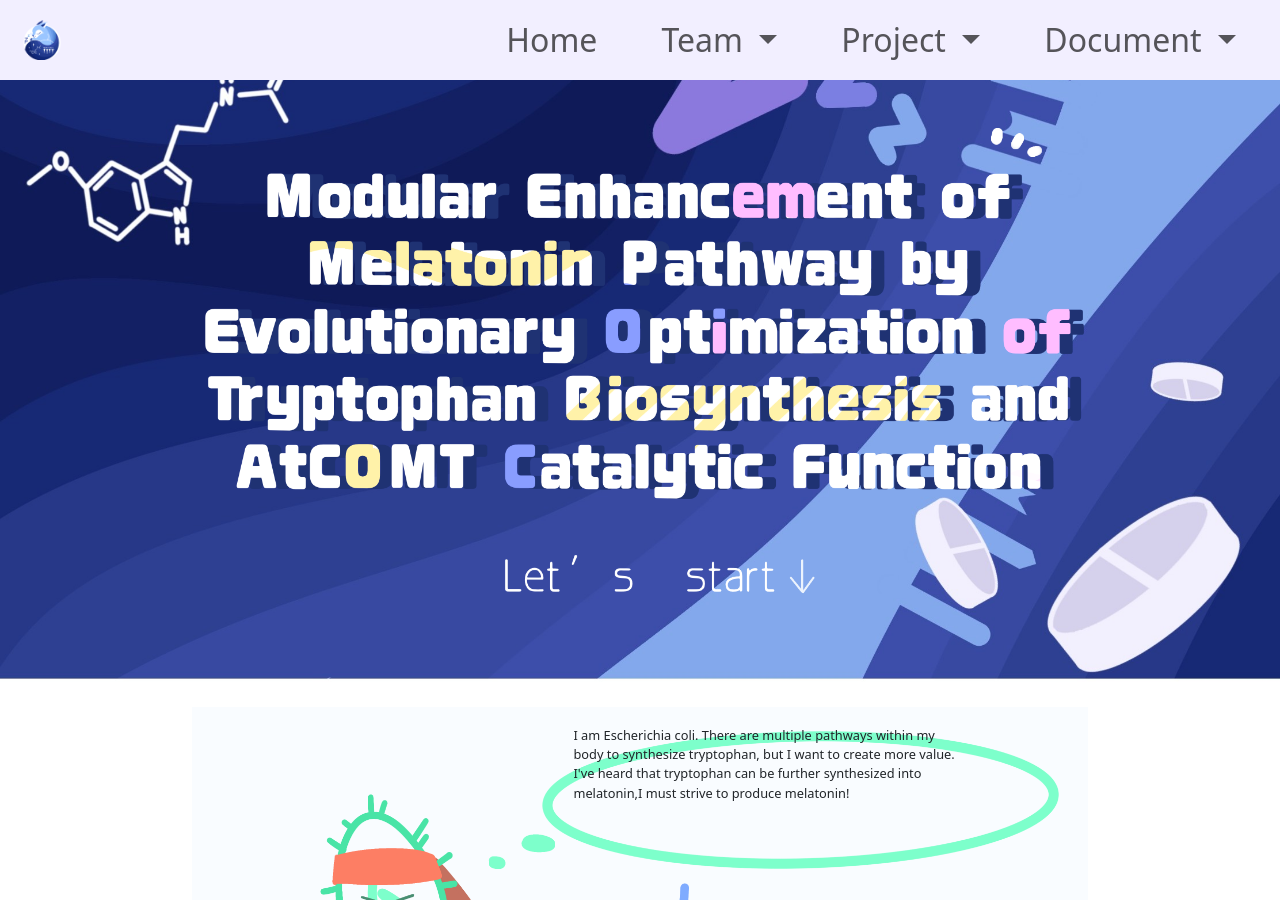
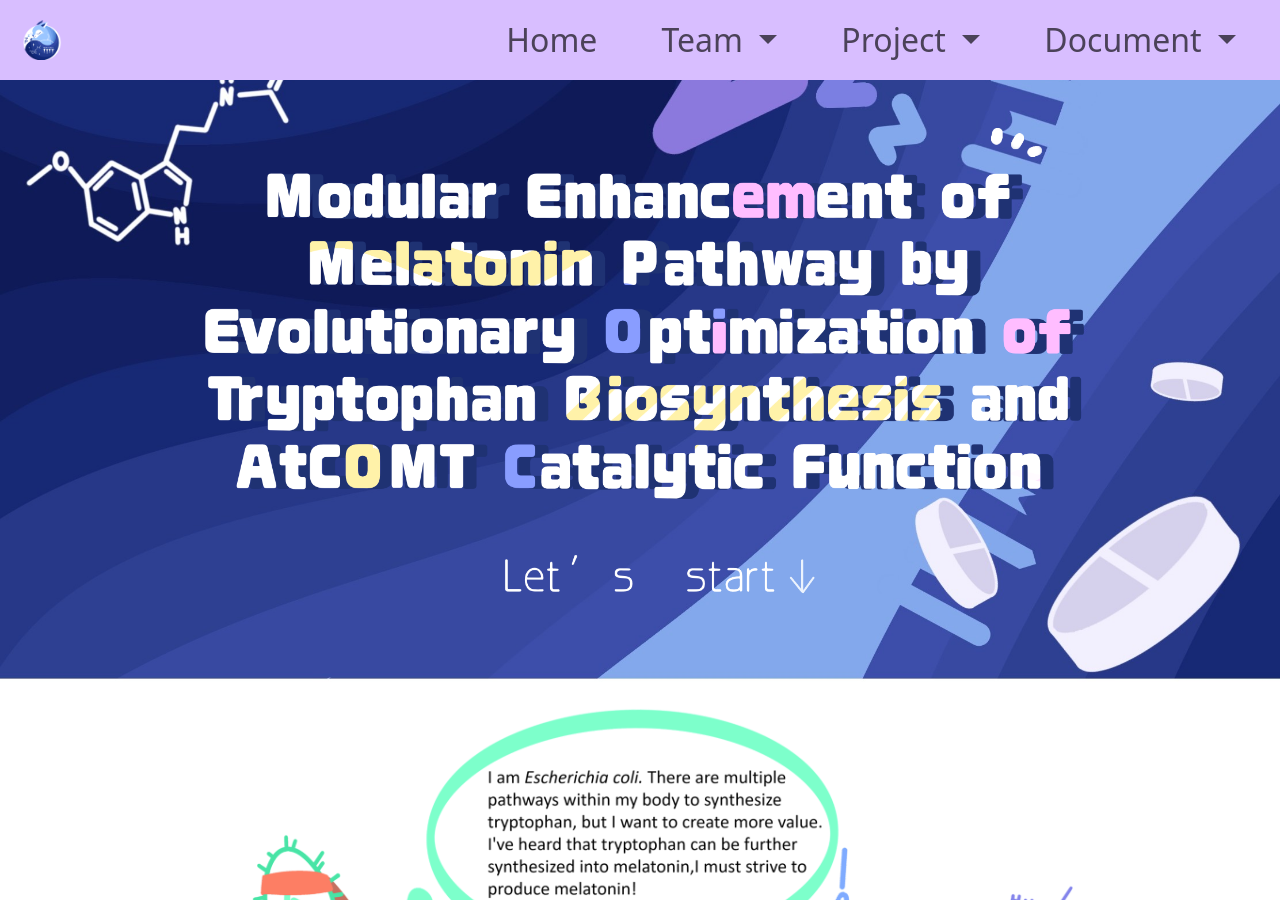
Before and after one commit to idec-teams/2025_NEFU-China, a Jekyll site: the page built from index.html, in a window 1280 px wide and 900 px high. Built offline with Jekyll 4.4.1, drawn with Linux system fonts in a browser that asks for light colours; some of the changed text lies outside the part shown.

Commit message:
complete home

```diff
--- a/_includes/footer.html
+++ b/_includes/footer.html
@@ -1,58 +1,53 @@
-<footer class="pt-5 pb-5 footer py-5 mt-5 bg-dark text-white">
-  <div class="container">
-    <div class="row mb-4">
-      <div class="col-lg-6 col-xs-12">
-        <h4 class="mb-3">Heading</h4>
-        <p>Lorem ipsum dolor sit amet, consectetur adipiscing elit. Nullam ac ante mollis quam tristique convallis</p>
+    <footer>
+		<div>
+			<div class="c-footer">
+				<div class="u-container">
+					<div class="u-hide-print">
+						<div class="c-footer__header">
 						</div>
-      <div class="col-lg-3 col-xs-12">
-        <h4 class="mt-lg-0 mt-sm-3">Links</h4>
-        <ul class="m-2 p-2">
-          <li><a href="#">Lorem ipsum</a></li>
-          <li><a href="#">Nam mauris velit</a></li>
-          <li><a href="#">Etiam vitae mauris</a></li>
-          <li><a href="#">Fusce scelerisque</a></li>
-          <li><a href="#">Sed faucibus</a></li>
-          <li><a href="#">Mauris efficitur nulla</a></li>
+						<div class="c-footer__grid">
+							<div class="c-footer__group">
+								<h3 class="c-footer__heading">About us</h3>
+								<ul class="c-footer__list">
+									<li class="c-footer__item"><a data-track="click">
+                                        This team is composed of enthusiastic students from five different colleges and various majors. To spy out the secrets of directed evolution, a group of beginners are looking forward to creating extraordinary experiences and we did it.</a></li>
 								</ul>
 							</div>
-      <div class="col-lg-3 col-xs-12">
-        <h4 class="mt-lg-0 mt-sm-4 mb-3">Contact</h4>
-        <p>22, Lorem ipsum dolor, consectetur adipiscing</p>
-        <p class="mb-0">(541) 754-3010</p>
-        <p>info@hsdf.com</p>
-        <!-- Social Icons -->
-        <div class="mt-2 d-flex gap-3">
-          <!-- 邮箱 -->
-          <a href="mailto:info@hsdf.com" target="_blank">
-            <img src="https://static.igem.wiki/teams/5974/footer/qq-email.webp" width="24" height="24" alt="邮箱">
-          </a>
-          <!-- 微信 -->
-          <a href="https://mp.weixin.qq.com/mp/profile_ext?action=home&__biz=Mzg5NTY1MzEwOQ==" target="_blank">
-            <img src="https://static.igem.wiki/teams/5974/footer/wechat.webp" width="24" height="24" alt="微信">
-          </a>
-          <!-- 小红书 -->
-          <a href="https://www.xiaohongshu.com/user/profile/67a5c29b0000000007003caf?xsec_token=YBkjEU-D3z1V_03-efveFtp0I46c48adlxcYP_vmDYuJ8%3D&xsec_source=app_share&xhsshare=WeixinSession&shareRedId=ODtDQUQ5OD02NzUyOTgwNjZIOTc2SD1N&apptime=1758101979&share_id=37bd072efc964789b685242f6847abe2&share_channel=wechat" target="_blank">
-            <img src="https://static.igem.wiki/teams/5974/footer/rednote.webp" width="24" height="24" alt="小红书">
-          </a>
-          <!-- Bilibili -->
-          <a href="https://space.bilibili.com/1859704945" target="_blank">
-            <img src="https://static.igem.wiki/teams/5974/footer/bilibili.webp" width="24" height="24" alt="Bilibili">
-          </a>
-          <!-- 抖音 -->
-          <a href="https://www.douyin.com/user/MS4wLjABAAAAQAnXJUEb5WzSxVKpKTI5qG31Qy97ivIZDcNC1SuA6K4ASUb0nCzFg7ZHCEAwQr2z?previous_page=app_code_link" target="_blank">
-            <img src="https://static.igem.wiki/teams/5974/footer/tiktalk.webp" width="24" height="24" alt="抖音">
-          </a>
+							<div class="c-footer__group">
+								<h3 class="c-footer__heading">About topic</h3>
+								<ul class="c-footer__list">
+									<li class="c-footer__item"><a data-track="click"> Directed Evolution of the NdmB Enzyme for the Synthesis of Paraxanthine.
+										</a></li>
+								</ul>
+							</div>
+							<div class="c-footer__group">
+								<h3 class="c-footer__heading">Quicklinks</h3>
+								<ul class="c-footer__list">
+                  <li class="c-footer__item"><a href="{{ '/project/background.html' | relative_url }}"
+											data-track="click" target="_blank">Background</a></li>
+                  <li class="c-footer__item"><a href="{{ '/project/design.html' | relative_url }}"
+											data-track="click" target="_blank">Design</a></li>
+                  <li class="c-footer__item"><a href="{{ '/project/results.html' | relative_url }}"
+											data-track="click" target="_blank">Result</a></li>
+								</ul>
+							</div>
+							<div class="c-footer__group">
+								<h3 class="c-footer__heading">Contact info</h3>
+								<ul class="c-footer__list">
+									<li class="c-footer__item"><a  data-track="click">
+                                        Email : iDEC-2025 NEFU-China</a></li>
+									<li class="c-footer__item"><a  data-track="click">
+                                        Address : Northeast Forestry University, Harbin, Heilongjiang 150040, P. R. China</a></li>
+								</ul>
 							</div>
 						</div>
 					</div>
-    <hr />
-    <!-- License & Repository -->
-    <div class="row mt-4">
-      <div class="col">
-        <p class="mb-0"><small>© 2025 - Content on this site is licensed under a <a class="subfoot" href="https://creativecommons.org/licenses/by/4.0/" rel="license">Creative Commons Attribution 4.0 International license</a>.</small></p>
-        <p><small>The repository used to create this website is available at <a href="https://gitlab.igem.org/2025/nefu-china">gitlab.igem.org/2025/nefu-china</a>.</small></p>
 				</div>
 			</div>
 		</div>
+		<div class="c-corporate-footer">
+			<div class="u-container">
+				<p class="c-corporate-footer__legal">iDEC-2025 NEFU-China</p>
+			</div>
+		</div>
 	</footer>
--- a/_layouts/default.html
+++ b/_layouts/default.html
@@ -4,6 +4,7 @@
   <meta charset="UTF-8">
   <title>{{ page.title }}</title>
   <link rel="stylesheet" href="{{ 'assets/style.css' | relative_url }}">
+  <link rel="stylesheet" href="{{ 'assets/footer.css' | relative_url }}">
   <link href="{{ '/assets/bootstrap.min.css' | relative_url }}" rel="stylesheet">
 	<!-- Loading 区 -->
 	<div id="loading"
--- a/assets/broadside.css
+++ b/assets/broadside.css
@@ -54,6 +54,7 @@
     text-decoration: none;
     transition: color 0.3s;
     -webkit-transition: color 0.3s; /* Safari */
+    display:none;
 }
 
 .submenu a:hover {
--- /dev/null
+++ b/assets/footer.css
@@ -0,0 +1,144 @@
+.c-footer {
+    background-color: #2f2f2f;
+    color: #d5d5d5;
+    line-height: 1.6;
+    padding: 24px 0;
+    font-size: 16px; /* 使用px或rem */
+    text-align: justify;
+}
+
+.c-footer a {
+    color: inherit;
+    vertical-align: middle;
+}
+
+.c-footer__item a {
+    font-size: 14px; /* 使用px或rem */
+    text-decoration: none;
+}
+
+.c-footer__header {
+    margin-bottom: 24px;
+    padding-bottom: 24px;
+    border-bottom: 1px solid #555;
+}
+
+.c-footer__list,
+.c-footer__list--inline {
+    list-style: none;
+    margin: 0;
+    padding: 0;
+}
+
+.c-footer__grid {
+    display: -webkit-box; /* 旧版Safari支持 */
+    display: -webkit-flex; /* 旧版Safari支持 */
+    display: flex;
+    flex-wrap: wrap;
+}
+
+@supports (display: grid) {
+    .c-footer__grid {
+        display: grid;
+        grid-template-columns: repeat(auto-fit, minmax(250px, 1fr));
+        grid-column-gap: 32px;
+        grid-row-gap: 32px;
+    }
+}
+
+.c-footer__group {
+    flex: 1 1 50%;
+    max-width: 50%;
+    padding-right: 16px;
+    margin-bottom: 16px;
+}
+
+@supports (display: grid) {
+    .c-footer__group {
+        padding-right: 0;
+        max-width: none;
+        margin-bottom: 0;
+    }
+}
+
+.c-footer__heading {
+    color: #eee;
+    margin-bottom: 16px;
+    font-weight: 700;
+    font-family: -apple-system, BlinkMacSystemFont, "Segoe UI", Roboto, Oxygen-Sans, Ubuntu, Cantarell, "Helvetica Neue", sans-serif;
+}
+
+.c-footer__heading--visually-hidden {
+    border: 0;
+    clip: rect(0, 0, 0, 0);
+    height: 1px;
+    margin: -100%;
+    overflow: hidden;
+    padding: 0;
+    position: absolute;
+    width: 1px;
+}
+
+.c-footer__item:not(:last-child) {
+    margin-bottom: 4px;
+}
+
+.c-footer__menu {
+    list-style: none;
+    margin: 0;
+    padding: 0;
+    display: flex;
+    font-size: 1rem;
+    font-family: -apple-system, BlinkMacSystemFont, "Segoe UI", Roboto, Oxygen-Sans, Ubuntu, Cantarell, "Helvetica Neue", sans-serif;
+    line-height: 1.3;
+}
+
+.c-footer__menu:not(:last-child) {
+    margin-right: 32px;
+}
+
+.c-footer__menu-item:not(:last-child) {
+    margin-right: 16px;
+}
+
+.c-footer__menu-link {
+    display: inline-block;
+    text-decoration: none;
+    color: inherit;
+}
+
+.c-footer__menu-icon {
+    fill: currentColor;
+    display: inline-block;
+    vertical-align: middle; /* Changed to middle for better alignment */
+    width: 1em;
+    height: 1em;
+}
+
+.c-corporate-footer {
+    background-color: #222;
+    border-top: none;
+    font-family: -apple-system, BlinkMacSystemFont, "Segoe UI", Roboto, Oxygen-Sans, Ubuntu, Cantarell, "Helvetica Neue", sans-serif;
+    padding-top: 16px;
+    padding-bottom: 24px;
+}
+
+.c-corporate-footer__legal {
+    color: #a2a2a2;
+    font-size: 0.813rem; /* Use rem for better scalability */
+    margin-bottom: 0;
+    padding-top: 4px;
+}
+
+.u-container {
+    margin: 0 auto;
+    max-width: 1600px;
+    padding: 0 16px;
+}
+
+/* Add a reset for box-sizing for better consistency */
+*,
+*::before,
+*::after {
+    box-sizing: border-box;
+}
--- a/assets/style.scss
+++ b/assets/style.scss
@@ -116,7 +116,7 @@
 
 /* Navbar 和 Footer 背景 */
 .navbar {
-  background-color: #F2EFFF !important;
+  background-color: #D8BEFF !important;
   color: #3f425a;
   font-size: 2rem;
 }
--- a/index.html
+++ b/index.html
@@ -7,8 +7,8 @@
 .body {
   background-color:#feffcd !important;
 }
-    #section1 {overflow:visible ; width:70%; margin:auto;position:relative; background-color:#eff7ff5c}
-    #section3 {overflow:visible ; position:relative; background-color:#eff7ff}
+    #section1 {overflow:visible ; width:70%; margin:auto;position:relative;margin-bottom:20vh}
+    #section3 {overflow:visible ; width:70%; margin:auto;position:relative; color:#eff7ff}
   .img-stack { position:absolute; width:100%; height:auto;}
     #section1 .text-overlay {
       position:absolute; top:50%; left:50%; transform:translate(-50%, -50%);
@@ -27,10 +27,10 @@
   }
   /* 左侧图片特殊，用于右移 */
   #leftImg {
-    left:25%;
+    left:8%;
     position:absolute;
     transform:translateX(-50%);
-    width:30%;
+    width:40%;
     height:auto;
     object-fit:cover;
 
@@ -102,11 +102,7 @@
 <!-- Section1 -->
 <section id="section1" class="d-flex justify-content-center align-items-center position-relative">
   <img src="./assets/images/home-section1-1.png" class="img-stack" style="position: relative;">
-  <img src="./assets/images/home-section1-2.png" class="img-stack">
-  <img src="./assets/images/home-section1-3.png" class="img-stack">
-  <div class="custom-text" style="width:30vw;font-size:1.0vw;top:9%;left:64%">I am Escherichia coli. There are multiple pathways within my body to synthesize tryptophan, but I want to create more value. I've heard that tryptophan can be further synthesized into melatonin,I must strive to produce melatonin!
 </div>
-  <div class="custom-text"style="width:30vw;font-size:1.0vw;top:81%;left:48%" >I am melatonin. I can regulate circadian rhythms and sleep cycles, but now it is too difficult to produce me. At the same time, I am constrained by environmental, safety, and cost issues. I hope Escherichia coli. can achieve its goal!</div>
 </section>
 
 
@@ -115,26 +111,22 @@
   <img src="./assets/images/home-section2-1.png" class="overlap-img" id="leftImg">
   <img src="./assets/images/home-section2-2.png" class="overlap-img" id="centerImg">
   <img src="./assets/images/home-section2-3.png" class="overlap-img" id="rightImg">
-  <div class="custom-text" id="text3" style="width:31vw;margin-top:-49%;margin-left:6vw;font-size:1.2rem">First, I must increase the synthesis of tryptophan.</div>
-  <div class="custom-text2" id='text4'>We're here to help!We will perform pathway optimization on your process of producing tryptophan from glucose.  </div>
+  <img src="./assets/images/home-section2-4.png" class="overlap-img" id="rightImg2">
 
 
   <!-- 三张 rise 图片 -->
   <img src="./assets/images/home-section3-4.png" class="rise-img" id="rise3-0">
   <img src="./assets/images/home-section3-1.png" class="rise-img" id="rise3-1">
-  <div class="custom-text3" id="text3-1">First, I must increase the synthesis of tryptophan.</div>
   <img src="./assets/images/home-section3-2.png" class="rise-img" id="rise3-2">
 
   <!-- 悲伤的两个图片 -->
   <img src="./assets/images/home-section3-3.png" class="rise-img" id="rise3-3">
   <img src="./assets/images/home-section3-left.png" class="rise-img" id="rise3-left">
-  <div class="custom-text" id="text3-left" style="opacity:0;width:40vw;font-size:0.9rem;top:60%;left:48%">My binding ability is too poor, the binding with the substrate is very unstable, I cannot help you convert NAS to MT. What should I do?</div>
   <img src="./assets/images/home-section3-right.png" class="rise-img" id="rise3-right">
-  <div class="custom-text4" id="text3-right1">We will help you build a biosensor and perform directed evolution on you to make your binding ability stronger.</div>
 
   <!-- NEFU_China -->
   <img src="./assets/images/home-section2-2.png" class="rise-img" id="rise4-1" style="left:62%">
-  <div class="custom-text4" id="text4-1">We will help you build a biosensor and perform directed evolution on you to make your binding ability stronger.</div>
+  <img src="./assets/images/home-section3-right2.png" class="rise-img" id="rise4-1-1">
 
   <!-- 开心的两张图片 -->
   <img src="./assets/images/home-section4-2.png" class="rise-img" id="rise4-2">
@@ -142,12 +134,11 @@
 
 </section>
 
-<section id="section5" class="d-flex justify-content-center align-items-center position-relative">
+<section id="section3" class="d-flex justify-content-center align-items-center position-relative">
   <img src="./assets/images/home-section5-1.png" class="img-stack" style="position: relative;">
   <img src="./assets/images/home-section5-2.png" class="img-stack"style=''>
-  <img src="./assets/images/home-section5-3.png" class="img-stack"style=''>
+  <img src="./assets/images/home-section5-3.png" class="img-stack"style='top:0%'>
   <img src="./assets/images/home-section5-4.png" class="img-stack"style=''>
-  <div class="custom-text" style="opacity:1;width:24vw;font-size:0.9rem;top:13%;left:48%">With your help, I will certainly achieve my dream faster to produce more melatonin!</div>
 
 <script src="{{ '/assets/gsap.min.js' | relative_url }}"></script>
 <script src="{{ '/assets/ScrollTrigger.min.js' | relative_url}}"></script>
--- a/project/design.html
+++ b/project/design.html
@@ -137,7 +137,8 @@
     In contrast, under high L-Trp conditions, RF2 function is inhibited, leading to ribosomal stalling at the end of the <em>tnaC</em> open reading frame.
     This stalled ribosome physically masks the Rho binding site, thereby preventing termination and allowing transcription to proceed.
   </p>
-  <img src="{{ '/assets/images/design/1.gif' | relative_url }}" class="my-3">
+  <img src="{{ '/assets/images/design/1-1.gif' | relative_url }}" class="my-3">
+  <img src="{{ '/assets/images/design/1-2.gif' | relative_url }}" class="my-3">
   <p>
     In our workflow, we integrated the <em>MP6</em> plasmid into the optimized <em>BW-RT</em> chassis for arabinose-inducible, broad-spectrum genome mutagenesis<sup>6</sup>.
     Cells were co-transformed with the biosensor, then subjected to iterative rounds of chloramphenicol selection (12 mg/L), enriching populations for top performers.
```
Also changed, not shown: other parts of index.html (+7 -7 lines), assets/images/home-section1-1.png, assets/images/home-section1-2.png (deleted), assets/images/home-section1-3.png (deleted), assets/images/home-section2-3.png, assets/images/home-section2-4.png (added), assets/images/home-section3-4.png, assets/images/home-section3-left.png, assets/images/home-section3-right.png, assets/images/home-section3-right2.png (added), assets/images/home-section5-3.png, 2 other files. Lines whose indentation alone changed are shown as unchanged.
